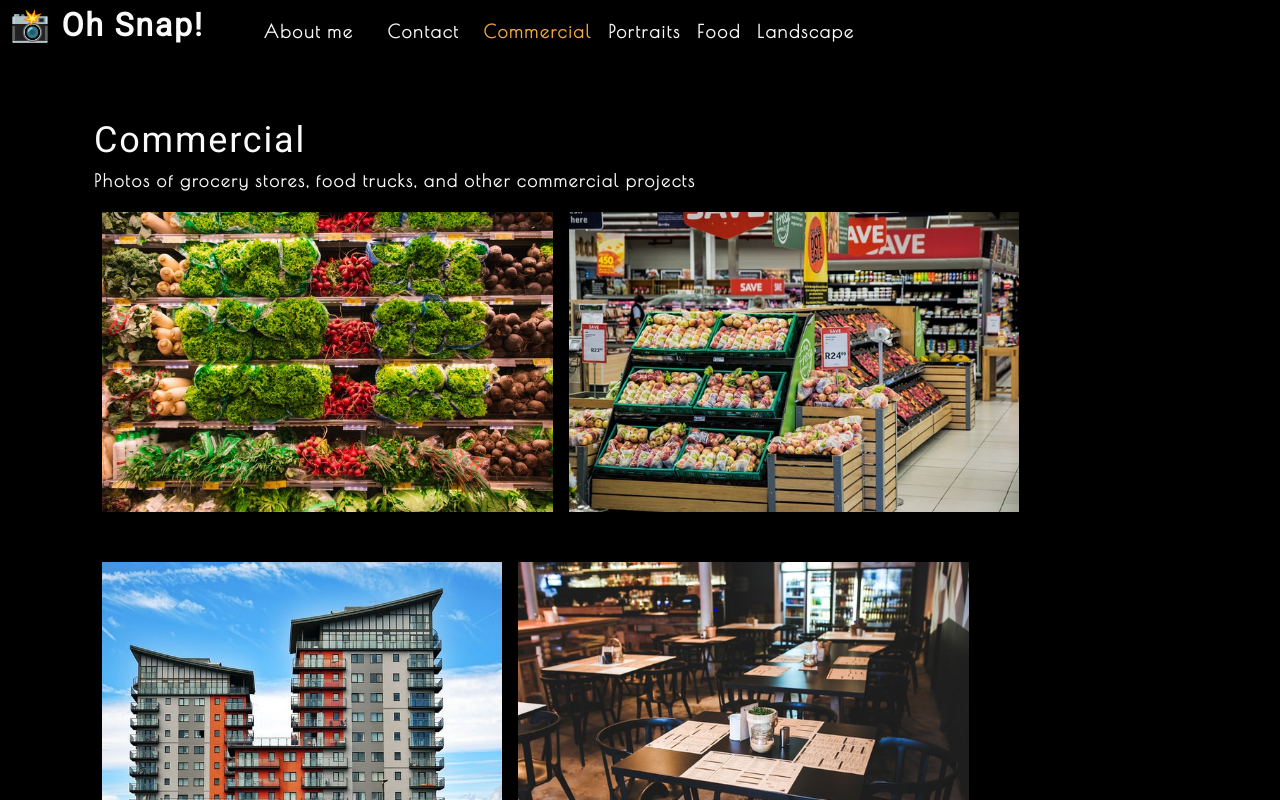
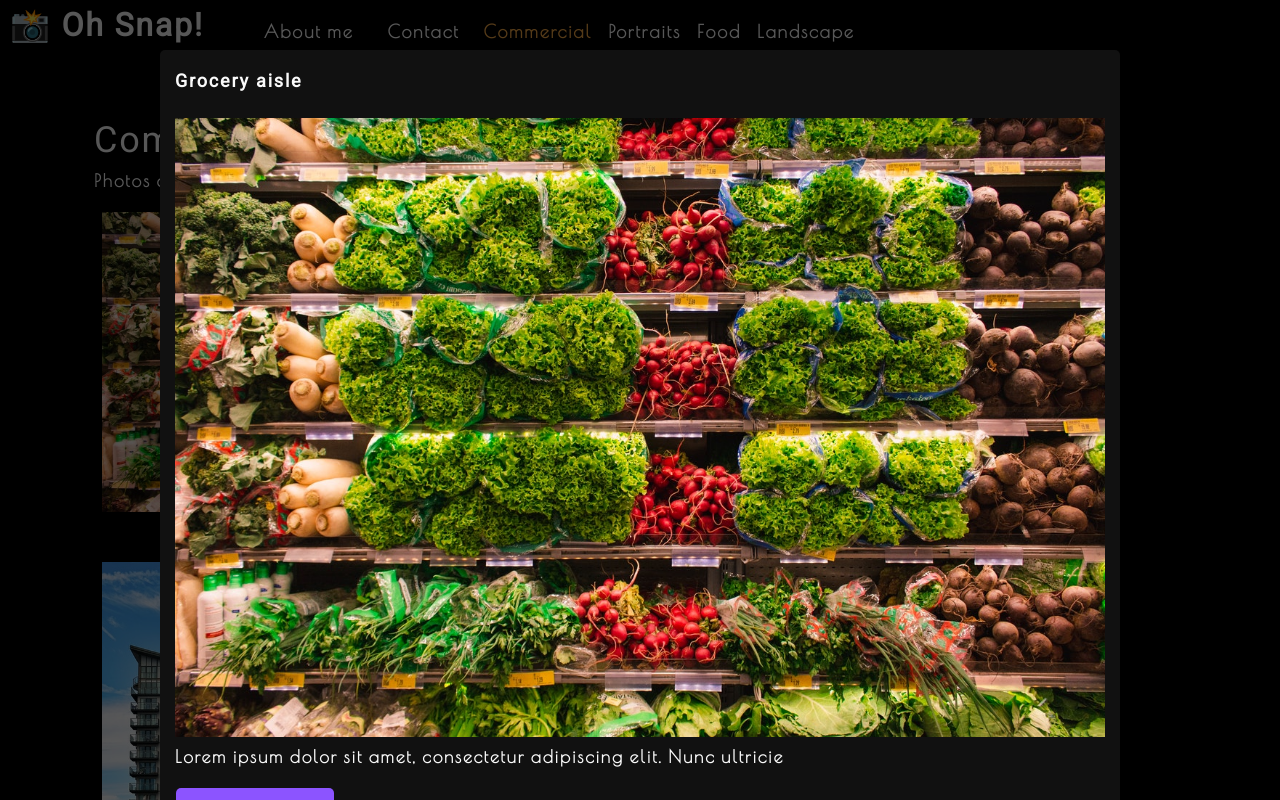
Before and after one commit to aaronRobinett/photo-port, a React (Create React App) app: page / in a window 1280 px wide. Both pictures are taken after a click on the picture 327 px from the left and 361 px from the top of the page. Shown: the top 800 px of the page. Built offline with nearby package versions, Linux system fonts and the light colour scheme.

Commit message:
modal displays photo correctly

```diff
--- /dev/null
+++ b/src/components/Modal/index.js
@@ -0,0 +1,20 @@
+import React from 'react';
+
+function Modal({ currentPhoto }) {
+    const { name, category, description, index } = currentPhoto;
+    console.log(category, index);
+    return (
+        <div className="modalBackdrop">
+            <div className="modalContainer">
+                <h3 className="modalTitle">{name}</h3>
+                <img src={require(`../../assets/large/${category}/${index}.jpg`).default} alt="current category" />
+                <p>{description}</p>
+                <button type="button">
+                    Close this modal
+                </button>
+            </div>
+        </div>
+    );
+}
+
+export default Modal;
--- a/src/components/PhotoList/index.js
+++ b/src/components/PhotoList/index.js
@@ -1,5 +1,5 @@
 import React, { useState } from 'react';
-//import Modal from '../Modal';
+import Modal from '../Modal';
 
 const PhotoList = (props) => {
 
@@ -102,15 +102,24 @@
     ]);
 
     const currentPhotos = photos.filter((photo) => photo.category === props.category);
+    const [currentPhoto, setCurrentPhoto] = useState();
+    const [isModalOpen, setIsModalOpen] = useState(false);
+
+    const toggleModal = (image, i) => {
+        setCurrentPhoto({ ...image, index: i });
+        setIsModalOpen(true);
+    }
 
     return (
         <div>
+            {isModalOpen && <Modal currentPhoto={currentPhoto} />}
             <div className="flex-row">
                 {currentPhotos.map((image, i) => (
                     <img
                         src={require(`../../assets/small/${props.category}/${i}.jpg`).default}
                         alt={image.name}
                         className="img-thumbnail mx-1"
+                        onClick={() => toggleModal(image, i)}
                         key={image.name}
                     />
                 ))}
```
